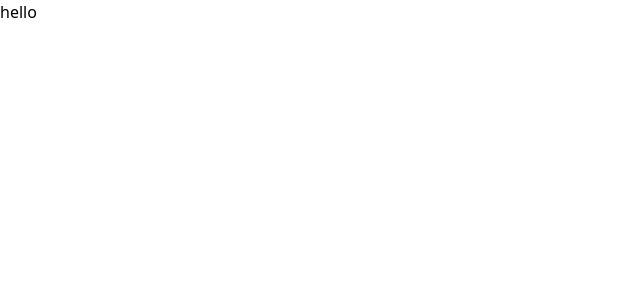
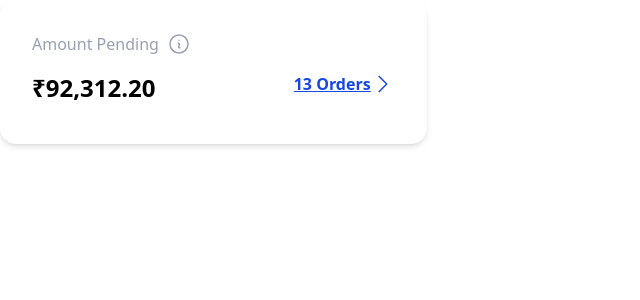
Before and after one commit to sanemi07/90-daysmern-devops, a React (Vite) app in the folder week8/tailwind/: page / in a window 1280 px wide. Shown: the top 300 px of the page, without its empty margins (0-640 px from the left). Built offline with nearby package versions, Linux system fonts and the light colour scheme.

Commit message:
feat: add ReveneuCard component for displaying financial data

```diff
--- a/week8/tailwind/src/App.jsx
+++ b/week8/tailwind/src/App.jsx
@@ -1,11 +1,12 @@
 import { useState } from 'react'
+import ReveneuCard from './components/ReveneuCard'
 
 function App() {
   const [count, setCount] = useState(0)
 
   return (
-   <div>
-    hello
+   <div className=' grid grid-cols-1 md:grid md:grid-cols-3 '>
+   <ReveneuCard title={"Amount Pending"} amount={"92,312.20"} orders={"13"}></ReveneuCard>
    </div>
   )
 }
--- /dev/null
+++ b/week8/tailwind/src/components/ReveneuCard.jsx
@@ -0,0 +1,28 @@
+import React from 'react'
+
+const ReveneuCard = ({title,amount,orders}) => {
+  return (
+    <div className='bg-white p-8 shadow-md rounded-2xl '>
+        <div className='flex gap-2 text-gray-400 font-medium mb-4 '>{title}
+                  <svg xmlns="http://www.w3.org/2000/svg" fill="none" viewBox="0 0 24 24" stroke-width="1.5" stroke="currentColor" class="size-6">
+                  <path stroke-linecap="round" stroke-linejoin="round" d="m11.25 11.25.041-.02a.75.75 0 0 1 1.063.852l-.708 2.836a.75.75 0 0 0 1.063.853l.041-.021M21 12a9 9 0 1 1-18 0 9 9 0 0 1 18 0Zm-9-3.75h.008v.008H12V8.25Z" />
+                   </svg>
+
+        </div>
+        <div className='flex justify-between mt-2 mb-2 '>
+            <div className='font-bold text-2xl '>₹{amount}</div>
+            <div className='text-blue-700 underline font-semibold'>{orders?<div className='flex'>
+
+                {orders} Orders
+                <svg xmlns="http://www.w3.org/2000/svg" fill="none" viewBox="0 0 24 24" stroke-width="1.5" stroke="currentColor" class="size-6">
+                <path stroke-linecap="round" stroke-linejoin="round" d="m8.25 4.5 7.5 7.5-7.5 7.5" />
+                </svg>
+                </div>:none}
+                </div>
+        </div>
+
+    </div>
+  )
+}
+
+export default ReveneuCard
```
